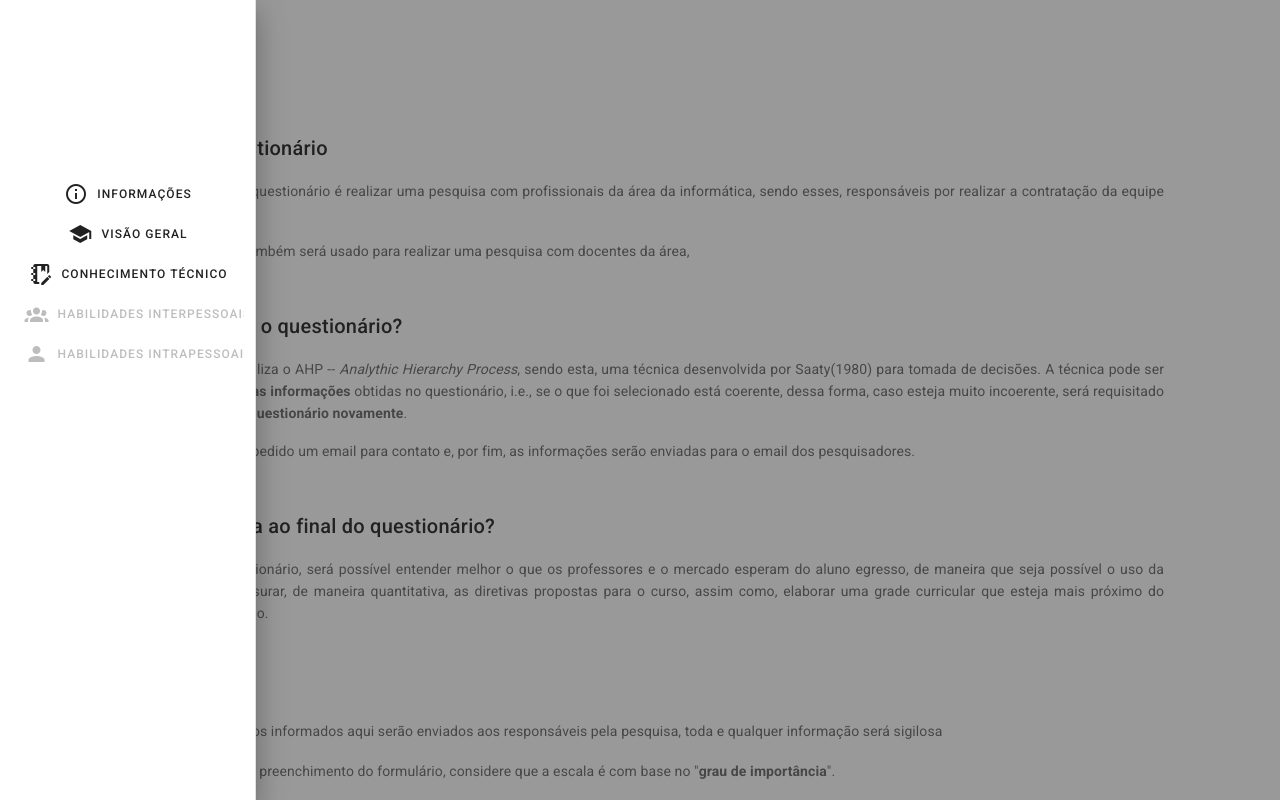
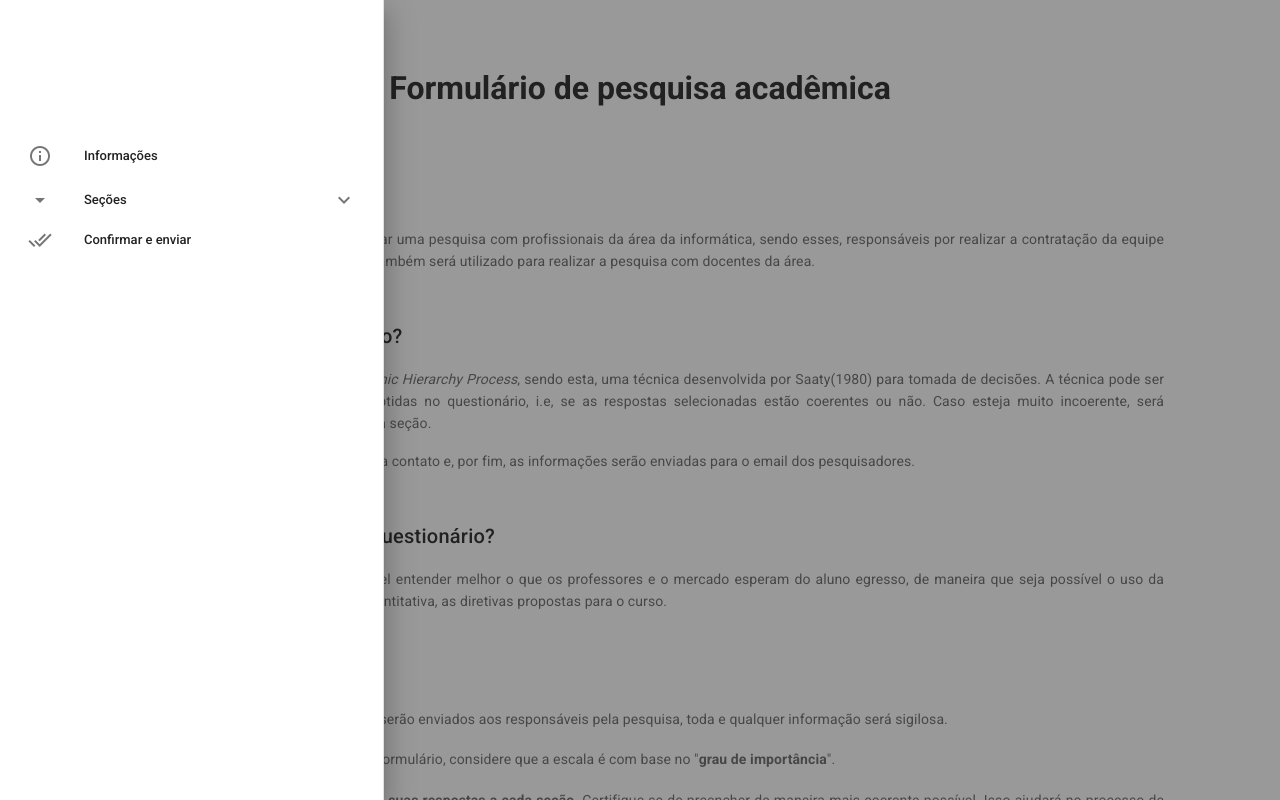
Before and after one commit to ppcamp/sigaa-ahp-form, a Vue app in the folder ahp-form/: page / in a window 1280 px wide. Both pictures are taken after a click on the button "MENU". Shown: the top 800 px of the page. Built offline with nearby package versions, Linux system fonts and the light colour scheme.

Commit message:
update texts and navbar

```diff
--- a/ahp-form/src/components/Footer.vue
+++ b/ahp-form/src/components/Footer.vue
@@ -38,11 +38,11 @@
           <p class="caption">
             Pedro Augusto Campos Dos Santos (Aluno)
             <br />
-            Giovanni Bernardes (Professor Orientador)
+            Giovani Bernardes (Professor Orientador)
             <br />
-            Ana ... (Professora Co-orientadora)
+            Ana Carolina Oliveira Santos (Professora Co-orientadora)
             <br />
-            Rodrigo Braga ... (Professor Co-orientador)
+            Rodrigo Aparecido da Silva Braga (Professor Co-orientador)
             <br />
           </p>
         </v-col>
--- a/ahp-form/src/components/Form.vue
+++ b/ahp-form/src/components/Form.vue
@@ -4,7 +4,7 @@
     <v-container class="py-5 my-5 px-5">
       <v-divider></v-divider>
       <!-- Title -->
-      <p class="text-center display-2 my-5 pb-4" id="general">Visão geral</p>
+      <p class="text-center display-2 my-5 pb-4" id="sec1">Visão geral</p>
 
       <!-- Questions -->
       <div v-for="(a, iA) in lRoot.questions" :key="a">
@@ -72,7 +72,7 @@
     <!-- 1. Conhecimento técnico -->
     <v-container class="py-5 my-5 px-5">
       <!-- Title -->
-      <p class="text-center display-2 my-5 pb-4" id="habtec">
+      <p class="text-center display-2 my-5 pb-4" id="sec2">
         Conhecimento técnico
       </p>
 
@@ -142,7 +142,7 @@
     <!-- 1.2. Conhecimento, métodos e ferramentas fundamentais de computação básica -->
     <v-container class="py-5 my-5 px-5">
       <!-- Title -->
-      <p class="text-center display-1 my-5 pb-4" id="habtec">
+      <p class="text-center display-1 my-5 pb-4" id="sec3">
         Conhecimento, métodos e ferramentas fundamentais de computação básica
       </p>
 
@@ -209,10 +209,10 @@
       </v-row>
     </v-container>
 
-    <!-- 1.3. Conhecimento, métodos e ferramentas fundamentais de computação básica -->
+    <!-- 1.3. Conhecimento, métodos e ferramentas na área de sistemas de software -->
     <v-container class="py-5 my-5 px-5">
       <!-- Title -->
-      <p class="text-center display-1 my-3 pb-4" id="habtec">
+      <p class="text-center display-1 my-3 pb-4" id="sec4">
         Conhecimento, métodos e ferramentas na área de sistemas de software
       </p>
 
@@ -282,7 +282,7 @@
     <!-- 1.5. Conhecimentos básicos em sistemas de comunicação -->
     <v-container class="py-5 my-5 px-5">
       <!-- Title -->
-      <p class="text-center display-1 my-3 pb-4" id="habtec">
+      <p class="text-center display-1 my-3 pb-4" id="sec5">
         Conhecimentos básicos em sistemas de comunicação
       </p>
 
@@ -353,7 +353,7 @@
     <!-- 2. Competências, habilidades e atributos pessoais e profissionais -->
     <v-container class="py-5 my-5 px-5">
       <!-- Title -->
-      <p class="text-center display-3 my-3 pb-4" id="habtec">
+      <p class="text-center display-3 my-3 pb-4" id="sec6">
         Competências, habilidades e atributos pessoais e profissionais
       </p>
 
@@ -423,7 +423,7 @@
     <!-- 3. Competências e habilidades interpessoais: trabalho em equipe e comunicação -->
     <v-container class="py-5 my-5 px-5">
       <!-- Title -->
-      <p class="text-center display-2 my-3 pb-4" id="habtec">
+      <p class="text-center display-2 my-3 pb-4" id="sec7">
         Competências e habilidades interpessoais: trabalho em equipe e
         comunicação
       </p>
@@ -497,7 +497,7 @@
       <v-divider dark></v-divider>
       <!-- Text -->
       <v-row>
-        <span class="pa-5 display-1 my-5">Confirmar e enviar</span>
+        <span id="confirmation" class="pa-5 display-1 my-5">Confirmar e enviar</span>
       </v-row>
 
       <!-- Input fields -->
@@ -564,11 +564,13 @@
                       é perfeitamente seguro e utilizado tanto no meio acadêmico como por empresas.
                       As informações coletadas serão utilizadas unicamente para fins acadêmicos
                     </p>
+                    <!--
                     <p class="text-justify" style="text-indent: 2em">
                       Salienta-se que a pesquisa foi aprovada pelo Comitê de Ética em Pesquisa
                       <span class="red--text"> XXX </span>,
                         sob protocolo <span class="red--text">YYY</span>.
                     </p>
+                    -->
                     <p class="text-justify" style="text-indent: 2em">
                       Quanto aos possíveis riscos ou danos à sua participação, esses são considerados mínimos e
                       relacionados ao preenchimento de questionários, tais como: tomar o tempo do respondente,
--- a/ahp-form/src/components/Info.vue
+++ b/ahp-form/src/components/Info.vue
@@ -6,11 +6,8 @@
         <p class="text-justify" style="text-indent: 2em">
           O objetivo deste questionário é realizar uma pesquisa com
           profissionais da área da informática, sendo esses, responsáveis por
-          realizar a contratação da equipe de TI.
-        </p>
-        <p class="text-justify" style="text-indent: 2em">
-          Além disso, ele também será usado para realizar uma pesquisa com
-          docentes da área,
+          realizar a contratação da equipe de TI. Adicionalmente, este questionário
+          também será utilizado para realizar a pesquisa com docentes da área.
         </p>
       </v-card-text>
 
@@ -20,10 +17,9 @@
           O questionário utiliza o AHP -- <i>Analythic Hierarchy Process</i>,
           sendo esta, uma técnica desenvolvida por Saaty(1980) para tomada de
           decisões. A técnica pode ser utilizada para
-          <b>validar as informações</b> obtidas no questionário, i.e., se o que
-          foi selecionado está coerente, dessa forma, caso esteja muito
-          incoerente, será requisitado que preencha
-          <b> todo o questionário novamente</b>.
+          <b>validar as informações</b> obtidas no questionário, i.e, se as respostas
+          selecionadas estão coerentes ou não.
+          Caso esteja muito incoerente, será requisitado um novo preenchimento para a seção.
         </p>
         <p class="text-justify" style="text-indent: 2em">
           Ao concluir, será pedido um email para contato e, por fim, as
@@ -37,18 +33,16 @@
           Ao final do questionário, será possível entender melhor o que os
           professores e o mercado esperam do aluno egresso, de maneira que seja
           possível o uso da ferramenta para mensurar, de maneira
-          quantitativa, as diretivas propostas para o curso, assim como,
-          elaborar uma grade curricular que esteja mais próximo do esperado pelo
-          mercado.
+          quantitativa, as diretivas propostas para o curso.
         </p>
       </v-card-text>
 
       <v-card-title> Notas: </v-card-title>
       <v-card-text>
         <p class="text-justify" style="text-indent: 2em">
-          <v-icon>mdi-alert-circle-outline</v-icon> Nota: os dados informados
+          <v-icon>mdi-alert-circle-outline</v-icon> Nota: Os dados informados
           aqui serão enviados aos responsáveis pela pesquisa, toda e qualquer
-          informação será sigilosa
+          informação será sigilosa.
         </p>
         <p class="text-justify" style="text-indent: 2em">
           <v-icon>mdi-alert-circle-outline</v-icon>
@@ -58,11 +52,11 @@
         <p class="text-justify" style="text-indent: 2em">
           <v-icon>mdi-alert-circle-outline</v-icon>
           Nota<sup>3</sup>: <strong>O formulário irá validar as suas respostas a cada
-          seção</strong>. Certifique-se de preencher de maneira mais coerente possível,
-          isso ajudará no processo de análise dos resultados"
+          seção</strong>. Certifique-se de preencher de maneira mais coerente possível.
+          Isso ajudará no processo de análise dos resultados.
         </p>
         <p class="text-right font-weight-bold blue-grey--text">
-          Tempo estimado: 10min.
+          Tempo estimado: 25min.
         </p>
       </v-card-text>
     </v-card>
--- a/ahp-form/src/components/Navbar.vue
+++ b/ahp-form/src/components/Navbar.vue
@@ -1,5 +1,5 @@
 <template>
-  <nav>
+  <nav style="width: 500px">
     <!-- Default navigation bar (used in large desktops) -->
     <!-- <v-app-bar app color="indigo lighten-1" dark hide-on-scroll class>
       <div class="d-flex align-center">
@@ -39,7 +39,6 @@
       class="pr-4"
       app
       hide-on-scroll
-      min-width="8.5em"
     >
       <!-- collapse-on-scroll="true" -->
       <v-btn text block @click="drawer = !drawer">
@@ -47,45 +46,72 @@
       </v-btn>
     </v-app-bar>
 
-    <!-- Menu hided -->
-    <v-navigation-drawer app v-model="drawer" temporary class="px-3">
-      <v-container fluid>
-        <div style="height: 10em"></div>
+      <!-- Menu hided -->
+      <v-navigation-drawer
+        app
+        v-model="drawer"
+        temporary
+        class="px-3"
+        width="30%"
 
-        <v-row class="my-1 py-1" align="center" justify="space-around">
-          <v-btn text block small title="Informações" href="#info">
-            <v-icon class="mr-2">mdi-information-outline</v-icon>Informações
-          </v-btn>
-        </v-row>
+      >
 
-        <v-row class="my-1 py-1" align="center" justify="space-around">
-          <v-btn text block small title="Informações" href="#general">
-            <v-icon class="mr-2">mdi-school</v-icon>Visão geral
-          </v-btn>
-        </v-row>
+        <!-- Items -->
+        <v-list
+          nav
+          dense
+          style="margin:auto"
+        >
+          <div style="height:8em"></div>
+          <v-list-item title="Informações" href="#info">
+            <v-list-item-icon>
+              <v-icon>mdi-information-outline</v-icon>
+            </v-list-item-icon>
+            <v-list-item-title>
+              Informações
+            </v-list-item-title>
+          </v-list-item>
 
-        <v-row class="my-1 py-1" align="center" justify="space-around">
-          <v-btn text block small title="Informações" href="#contec">
-            <v-icon class="mr-2">mdi-notebook-edit-outline</v-icon>Conhecimento
-            técnico
-          </v-btn>
-        </v-row>
+          <!-- Seções -->
+          <v-list-group
+            :value="group"
+            prepend-icon="mdi-menu-down"
+          >
+            <template v-slot:activator>
+              <v-list-item-title>Seções</v-list-item-title>
+            </template>
+            <!-- Iterate over section -->
+            <v-list-item
+              v-for="([name, link, icon], i) in sections"
+              :key="i"
+              link
+              :title="name"
+              :href="link"
+              class="ml-5"
+            >
+              <v-list-item-icon>
+                <v-icon>
+                  {{icon}}
+                </v-icon>
+              </v-list-item-icon>
+              <v-list-item-title>
+                {{name}}
+              </v-list-item-title>
+            </v-list-item>
+          </v-list-group>
 
-        <v-row class="my-1 py-1" align="center" justify="space-around">
-          <v-btn href="#habinterpessoal" small text disabled>
-            <v-icon class="mr-2">mdi-account-group</v-icon>
-            <span class="mr-1">Habilidades interpessoais</span>
-          </v-btn>
-        </v-row>
+          <!-- Confirmation -->
+          <v-list-item title="Confirmação" href="#confirmation">
+            <v-list-item-icon>
+              <v-icon>mdi-check-all</v-icon>
+            </v-list-item-icon>
 
-        <v-row class="my-1 py-1" align="center" justify="space-around">
-          <v-btn href="#habintrapessoal" small text disabled>
-            <v-icon class="mr-2">mdi-account</v-icon>
-            <span class="mr-1">Habilidades intrapessoais</span>
-          </v-btn>
-        </v-row>
-      </v-container>
-    </v-navigation-drawer>
+            <v-list-item-title >
+              Confirmar e enviar
+            </v-list-item-title>
+          </v-list-item>
+        </v-list>
+      </v-navigation-drawer>
   </nav>
 </template>
 
@@ -93,6 +119,16 @@
 export default {
   data() {
     return {
+      sections: [
+        ["Visão geral", "#sec1", "mdi-share"],
+        ["Conhecimento técnico", "#sec2", "mdi-share"],
+        ["Conhecimento, métodos e ferramentas fundamentais de computação básica", "#sec3", "mdi-share"],
+        ["Conhecimento, métodos e ferramentas na área de sistemas de software", "#sec4", "mdi-share"],
+        ["Conhecimentos básicos em sistemas de comunicação", "#sec5", "mdi-share"],
+        ["Competências, habilidades e atributos pessoais e profissionais", "#sec6", "mdi-share"],
+        ["Competências e habilidades interpessoais: trabalho em equipe e comunicação", "#sec7", "mdi-share"],
+      ],
+      group: false,
       drawer: false,
     };
   },
--- a/ahp-form/src/views/Home.vue
+++ b/ahp-form/src/views/Home.vue
@@ -1,6 +1,8 @@
 <template>
   <v-app>
     <!-- Add more informations -->
+    <h1 align="center">Formulário de pesquisa acadêmica</h1>
+
     <Info />
 
     <!-- Add a navbar to iterate over "Form" -->
```
